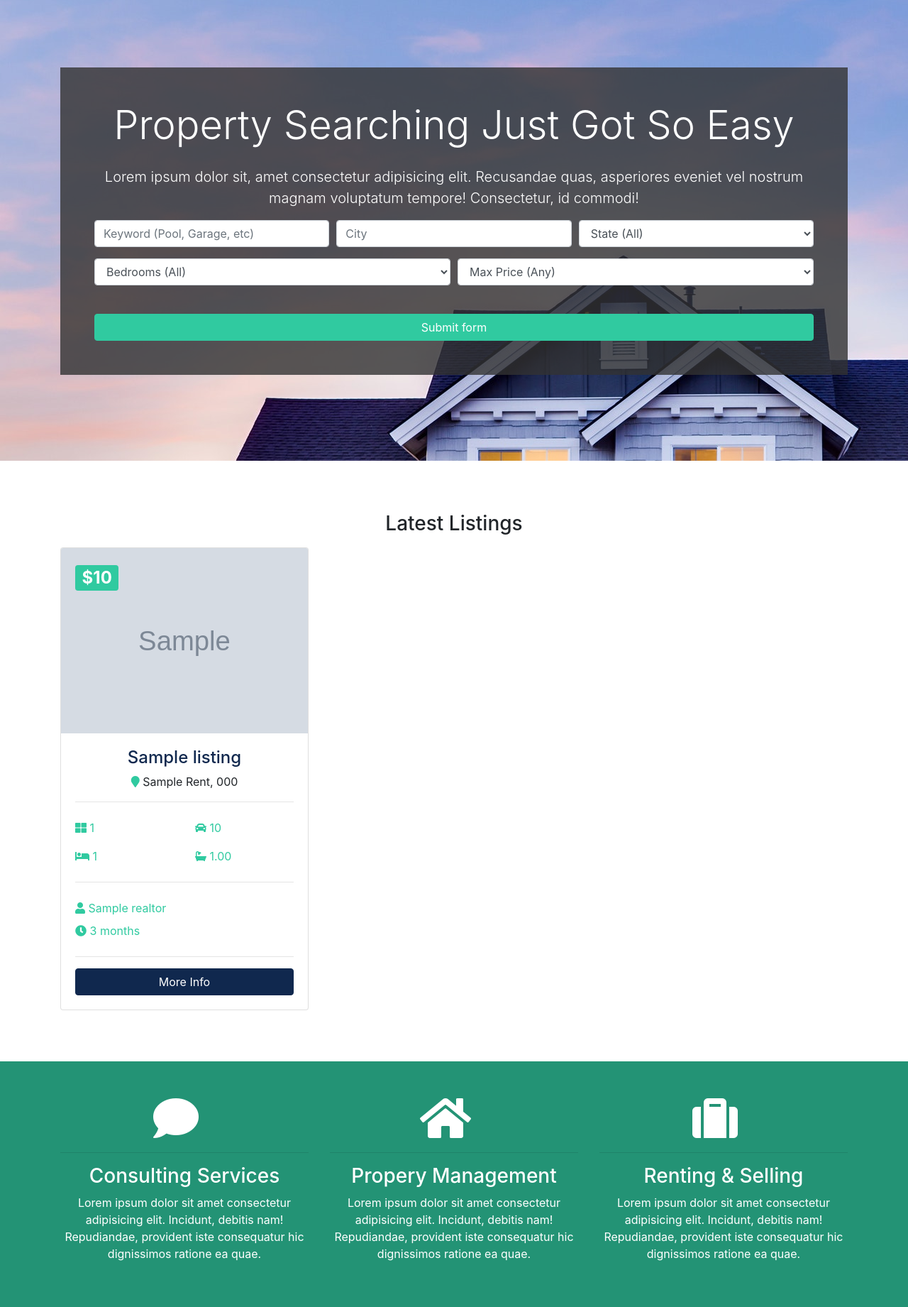
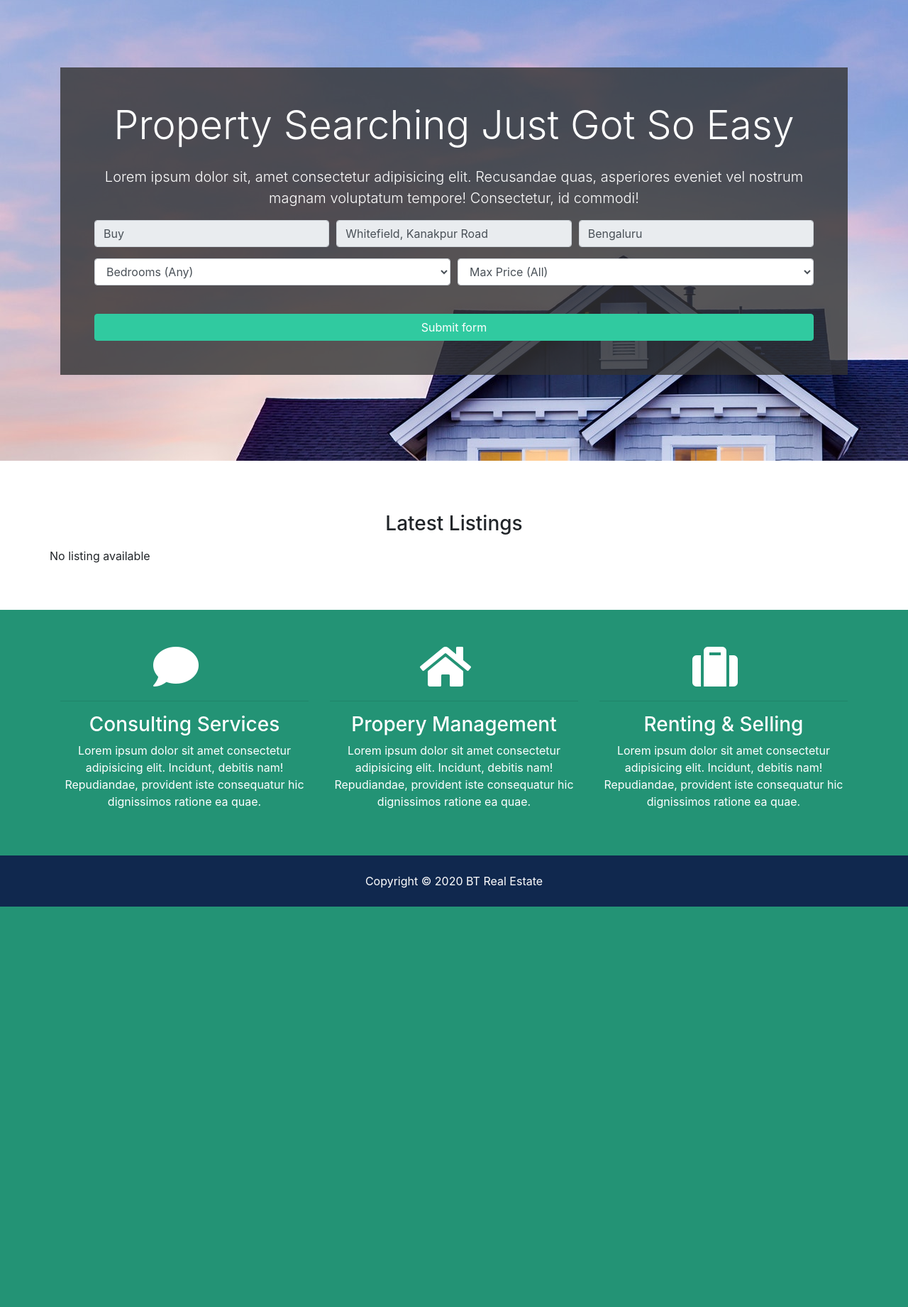
Before and after one commit to chetan-kulkarni/realestate, a Django app: page / in a window 1280 px wide. Shown: the part 129-1970 px from the top of the page at 71% size. After the commit the page ends 1406 px from the top, so only its background shows below. Run offline with Django 3.2, Linux system fonts and the light colour scheme; tables that the repository leaves empty hold one stand-in row (values such as "Sample post"); grey boxes marked "Sample" are stand-in pictures; parts of the project's set-up code (start-up, migrations or seed data) failed here and were passed over; some libraries are stand-ins or nearby versions.

Commit message:
fine tuning

```diff
--- a/listings/choices.py
+++ b/listings/choices.py
@@ -1,26 +1,15 @@
 bedroom_choices = {
-    '1': 1,
-    '2': 2,
-    '3': 3,
-    '4': 4,
-    '5': 5,
-    '6': 6,
-    '7': 7,
-    '8': 8,
-    '9': 9,
-    '10': 10,
+    '2': '2',
+    '3': '3',
 }
 
 price_choices = {
-    '100000': '$100,000',
-    '200000': '$200,000',
-    '300000': '$300,000',
-    '400000': '$400,000',
-    '500000': '$500,000',
-    '600000': '$600,000',
+    '60L-80L': '₹60L-80L',
+    '80L-1Cr': '₹80L-1Cr',
+    '1Cr+': '₹1Cr+',
 }
 
 state_choices = {
-    'NH' : 'New Hampshire',
-    'MA' : 'Massachusetts',
+    'Buy' : 'Buy',
+    'Rent' : 'Rent',
 }
--- a/listings/models.py
+++ b/listings/models.py
@@ -3,19 +3,19 @@
 from datetime import datetime
 
 class Listing(models.Model):
-    realtors = models.ForeignKey(Realtor, on_delete=models.DO_NOTHING)
+    realtors = models.ForeignKey(Realtor, on_delete=models.DO_NOTHING, null=True)
     title = models.CharField(max_length=200)
     address = models.CharField(max_length=100)
     city = models.CharField(max_length=100)
     state = models.CharField(max_length=100)
     zipcode = models.CharField(max_length=20)
     description = models.TextField(blank=True) # black true means optional
-    price = models.IntegerField()
-    bedrooms = models.IntegerField()
-    bathrooms = models.DecimalField(max_digits=5, decimal_places=2)
+    price = models.CharField(max_length=20)
+    bedrooms = models.CharField(max_length=100)
+    bathrooms = models.IntegerField()
     garage = models.IntegerField(default=0)
     sqft = models.IntegerField()
-    lot_size = models.DecimalField(max_digits=5, decimal_places=2)
+    lot_size = models.IntegerField()
     photo_main = models.ImageField(upload_to='photos/%Y/%m/%d') # save the phots as datewise
     photo_1 = models.ImageField(upload_to='photos/%Y/%m/%d', blank=True)
     photo_2 = models.ImageField(upload_to='photos/%Y/%m/%d', blank=True)
@@ -25,6 +25,7 @@
     photo_5 = models.ImageField(upload_to='photos/%Y/%m/%d', blank=True)
     photo_6 = models.ImageField(upload_to='photos/%Y/%m/%d', blank=True)
     is_published = models.BooleanField(default=True)
+    for_rent_only = models.BooleanField(default=False)
     list_date = models.DateTimeField(default=datetime.now, blank=True) # gives current date
 
     def __str__(self):
--- a/pages/views.py
+++ b/pages/views.py
@@ -4,7 +4,7 @@
 from listings.choices import bedroom_choices, state_choices, price_choices
 
 def index(request):
-    listing = Listing.objects.order_by('-list_date').filter(is_published='True')[:3]
+    listing = Listing.objects.order_by('-list_date').filter(is_published='True', for_rent_only=False)[:3]
 
     context = {
         'listing': listing,
--- a/templates/pages/index.html
+++ b/templates/pages/index.html
@@ -13,53 +13,9 @@
           </h1>
           <p class="lead">Lorem ipsum dolor sit, amet consectetur adipisicing elit. Recusandae quas, asperiores eveniet vel nostrum magnam
             voluptatum tempore! Consectetur, id commodi!</p>
-          <div class="search">
-            <form action="{% url 'search' %}">
-              <!-- Form Row 1 -->
-              <div class="form-row">
-                <div class="col-md-4 mb-3">
-                  <label class="sr-only">Keywords</label>
-                  <input type="text" name="keywords" class="form-control" placeholder="Keyword (Pool, Garage, etc)">
-                </div>
 
-                <div class="col-md-4 mb-3">
-                  <label class="sr-only">City</label>
-                  <input type="text" name="city" class="form-control" placeholder="City">
-                </div>
+            {% include 'partials/_search.html' %}
 
-                <div class="col-md-4 mb-3">
-                  <label class="sr-only">State</label>
-                  <select name="state" class="form-control">
-                    <option selected="true" disabled="disabled">State (All)</option>
-                      {% for key,value in state_choices.items %}
-                        <option value="{{ key }}">{{ value }}</option>
-                      {% endfor %}
-                  </select>
-                </div>
-              </div>
-              <!-- Form Row 2 -->
-              <div class="form-row">
-                <div class="col-md-6 mb-3">
-                  <label class="sr-only">Bedrooms</label>
-                  <select name="bedrooms" class="form-control">
-                    <option selected="true" disabled="disabled">Bedrooms (All)</option>
-                    {% for key,value in bedroom_choices.items %}
-                        <option value="{{ key }}">{{ value }}</option>
-                    {% endfor %}
-                  </select>
-                </div>
-                <div class="col-md-6 mb-3">
-                  <select name="price" class="form-control" id="type">
-                    <option selected="true" disabled="disabled">Max Price (Any)</option>
-                    {% for key,value in price_choices.items %}
-                        <option value="{{ key }}">{{ value }}</option>
-                    {% endfor %}
-                  </select>
-                </div>
-              </div>
-              <button class="btn btn-secondary btn-block mt-4" type="submit">Submit form</button>
-            </form>
-          </div>
         </div>
       </div>
     </div>
@@ -80,7 +36,7 @@
                 <img class="card-img-top" src="{{listing.photo_main.url}}" alt="">
                 <div class="card-img-overlay">
                   <h2>
-                    <span class="badge badge-secondary text-white">${{listing.price | intcomma }}</span>
+                    <span class="badge badge-secondary text-white">₹{{listing.price | intcomma }}</span>
                   </h2>
                 </div>
                 <div class="card-body">
@@ -93,19 +49,22 @@
                   <div class="row py-2 text-secondary">
                     <div class="col-6">
                       <i class="fas fa-th-large"></i> {{ listing.sqft }}</div>
-                    <div class="col-6">
-                      <i class="fas fa-car"></i> {{ listing.garage }}</div>
+                    <!--<div class="col-6">
+                      <i class="fas fa-car"></i> {{ listing.garage }}</div>-->
+                      <div class="col-6 float-right" style="text-align: right;">
+                        <i class="fas fa-bed"></i> {{ listing.bedrooms }}</div>
                   </div>
-                  <div class="row py-2 text-secondary">
-                    <div class="col-6">
+                  <div class="row py-2 text-secondary" style="
+                  display: none">
+                    <!--<div class="col-6">
                       <i class="fas fa-bed"></i> {{ listing.bedrooms }}</div>
                     <div class="col-6">
-                      <i class="fas fa-bath"></i> {{ listing.bathrooms }}</div>
+                      <i class="fas fa-bath"></i> {{ listing.bathrooms }}</div>-->
                   </div>
                   <hr>
                   <div class="row py-2 text-secondary">
-                    <div class="col-6">
-                      <i class="fas fa-user"></i> {{ listing.realtors }}</div>
+                    <!--<div class="col-6">
+                      <i class="fas fa-user"></i> {{ listing.realtors }}</div>-->
                   </div>
                   <div class="row text-secondary pb-2">
                     <div class="col-6">
--- /dev/null
+++ b/templates/partials/_search.html
@@ -0,0 +1,62 @@
+<div class="search">
+    <form action="{% url 'search' %}">
+      <!-- Form Row 1 -->
+      <div class="form-row">
+        <div class="col-md-4 mb-3">
+          <label class="sr-only"></label>
+          <input type="text" name="city" class="form-control" value="Buy" disabled=disabled>
+          <!--<select name="state" class="form-control">
+            <option selected="true" disabled="disabled">Buy</option>
+            {% for key,value in state_choices.items %}
+                <option value="{{ key }}"
+                {% if key == values.state %}
+                  selected
+                {% endif %}
+                >{{ value }}</option>
+              {% endfor %}
+          </select>-->
+        </div>
+
+        <div class="col-md-4 mb-3">
+          <label class="sr-only">Keywords</label>
+          <input type="text" name="city" class="form-control" value="Whitefield, Kanakpur Road" disabled=disabled>
+        </div>
+
+        <div class="col-md-4 mb-3">
+          <label class="sr-only">City</label>
+          <input type="text" name="city" class="form-control" value="Bengaluru" disabled=disabled>
+        </div>
+
+      </div>
+      <!-- Form Row 2 -->
+      <div class="form-row">
+        <div class="col-md-6 mb-3">
+          <label class="sr-only">Bedrooms</label>
+          <select name="bedrooms" class="form-control">
+            <option selected="true" disabled="disabled">Bedrooms (Any)</option>
+            {% for key,value in bedroom_choices.items %}
+                <option value="{{ key }}"
+                {% if key == values.bedrooms %}
+                  selected
+                {% endif %}
+                >{{ value }}</option>
+              {% endfor %}
+          </select>
+        </div>
+        <div class="col-md-6 mb-3">
+          <select name="price" class="form-control">
+            <option selected="true" disabled="disabled">Max Price (All)</option>
+            {% for key,value in price_choices.items %}
+                <option value="{{ key }}"
+                {% if key == values.price %}
+                  selected
+                {% endif %}
+                >{{ value }}</option>
+              {% endfor %}
+          </select>
+
+        </div>
+      </div>
+      <button class="btn btn-secondary btn-block mt-4" type="submit">Submit form</button>
+    </form>
+  </div>
```
Also changed, not shown: listings/views.py (+5 -2 lines), templates/listings/listing.html (+14 -10 lines), templates/listings/listings.html (+10 -9 lines), templates/listings/search.html (+10 -62 lines), listings/migrations/0003_listing_for_rent_only.py (added), listings/migrations/0004_auto_20200414_1405.py (added), listings/migrations/0005_auto_20200414_1414.py (added), listings/migrations/0006_auto_20200414_1436.py (added).
